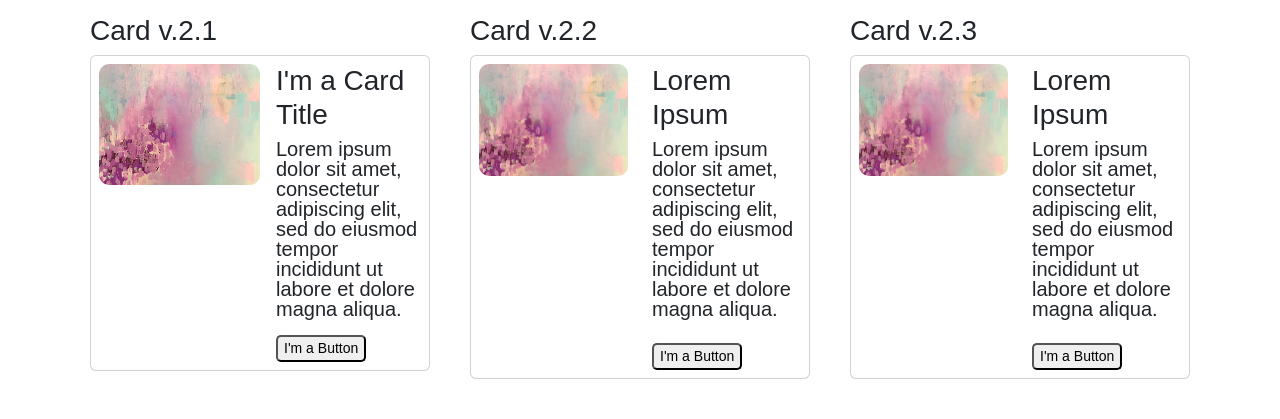
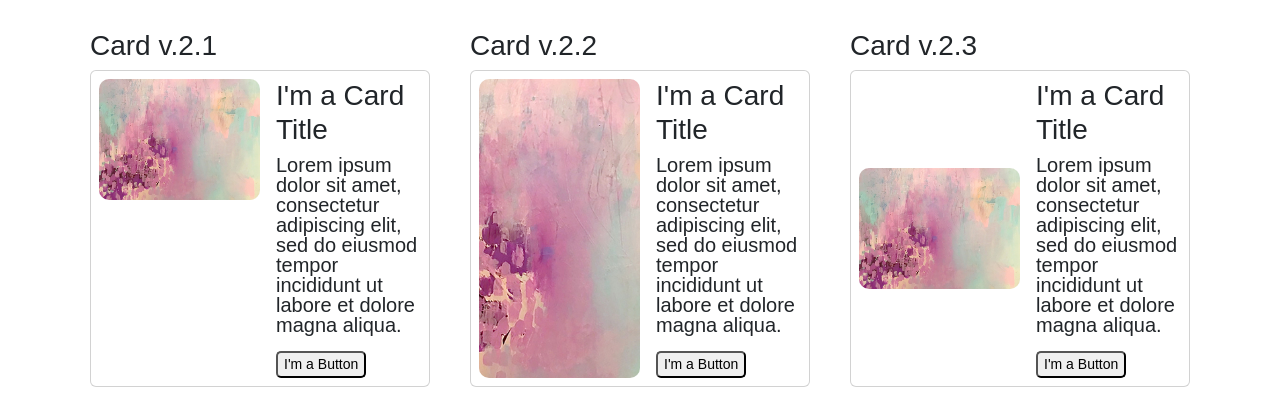
Before and after one commit to iamnikitamallya/react-ui-components, a React (Create React App) app: page /components in a window 1280 px wide. Shown: the part 533-952 px from the top of the page. Built offline with nearby package versions, Linux system fonts and the light colour scheme; a web font is replaced by a local one.

Commit message:
Removing unnecessary files

```diff
--- a/src/assets/style/custom.scss
+++ b/src/assets/style/custom.scss
@@ -13,7 +13,6 @@
     border-radius: 10px;
     &.object-cover {
       object-fit: cover;
-      height: 100%;
       border-radius: 10px;
     }
     &.object-contain {
--- a/src/components/ui/Card.js
+++ b/src/components/ui/Card.js
@@ -10,14 +10,17 @@
   icon,
   display,
   objectFit,
+  align,
 }) {
   return (
     <>
-      <div className={`card p-2 text-${textAlign} d-${display} gap-3`}>
+      <div
+        className={`card p-2 text-${textAlign} d-${display} align-items-${align} gap-3`}
+      >
         <img
           src={imgUrl}
           alt={title}
-          className={display === `flex` ? `object-${objectFit} w-50` : `w-100`}
+          className={display === `flex` ? `object-${objectFit} w-50` : `mb-3 w-100`}
         />
         {icon}
         <div className={display === `flex` ? `w-50` : `w-100`}>
@@ -33,7 +36,8 @@
 Card.propTypes = {
   textAlign: PropTypes.oneOf(["center", "right"]),
   display: PropTypes.oneOf(["flex", "block"]),
-  objectFit: PropTypes.oneOf(["cover", "contain"]),
+    objectFit: PropTypes.oneOf(["cover", "contain"]),
+  align: PropTypes.oneOf(["center", "start", "end"])
 };
 
 Card.defaultProps = {
@@ -42,5 +46,6 @@
     "Lorem ipsum dolor sit amet, consectetur adipiscing elit, sed do eiusmod tempor incididunt ut labore et dolore magna aliqua.",
   textAlign: "left",
   display: "block",
-  objectFit: "contain",
+    objectFit: "contain",
+  align: ""
 };
```
Also changed, not shown: src/pages/Components.js (+6 -9 lines).
